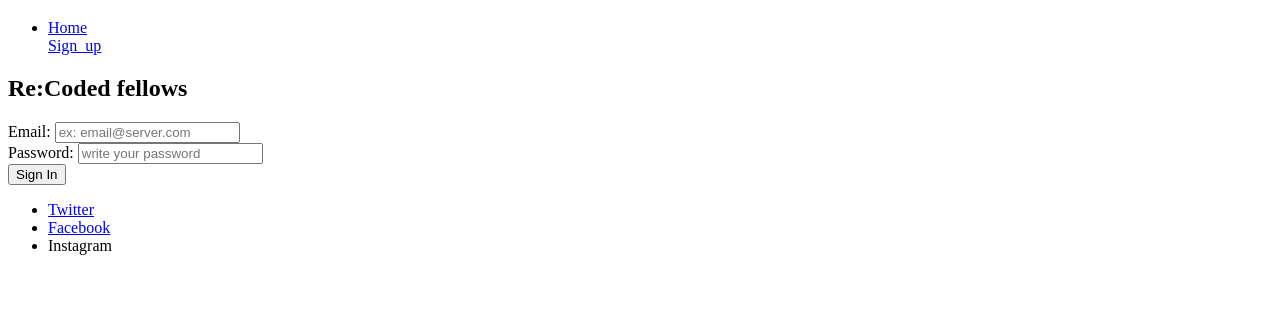
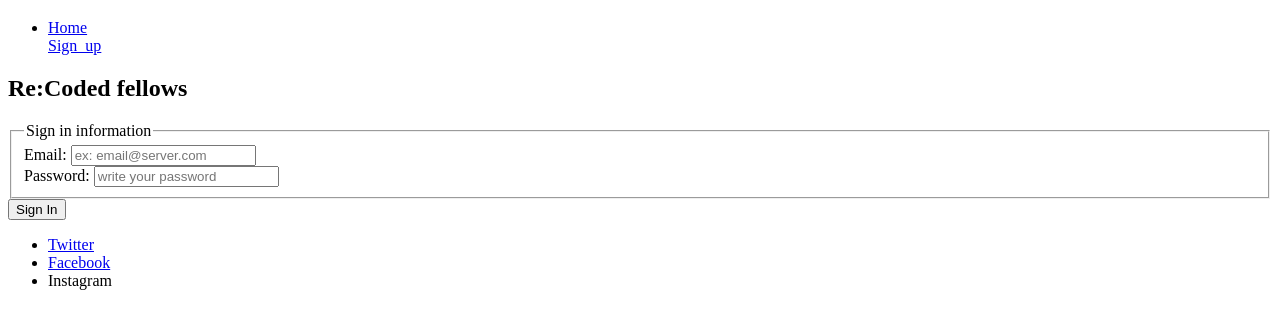
Before and after one commit to rashaabdulrazzak/repo, a plain HTML site: page Sign_in.html in a window 1280 px wide. Shown: the part 61-390 px from the top of the page. Drawn offline with Linux system fonts and the light colour scheme.

Commit message:
add field set to sign in page

```diff
--- a/Sign_in.html
+++ b/Sign_in.html
@@ -19,8 +19,11 @@
     <section>
         <h2>Re:Coded fellows</h2>
         <form action="">
-            Email: <input type="email" placeholder="ex: email@server.com" ><br>
-            Password: <input type="password" placeholder="write your password" ><br>
+            <fieldset>
+            <legend>Sign in information</legend>
+                Email: <input type="email" placeholder="ex: email@server.com" ><br>
+                Password: <input type="password" placeholder="write your password" ><br>
+            </fieldset>
             <button>Sign In</button>
         </form>
 
```
